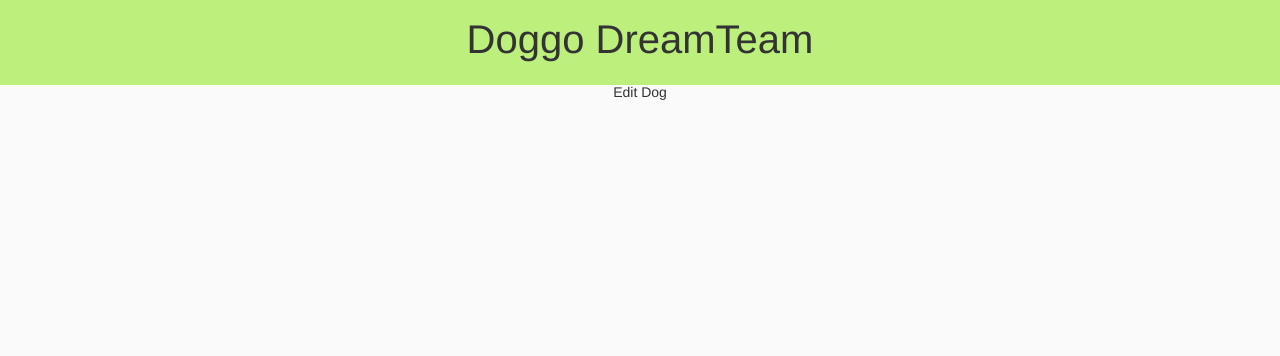
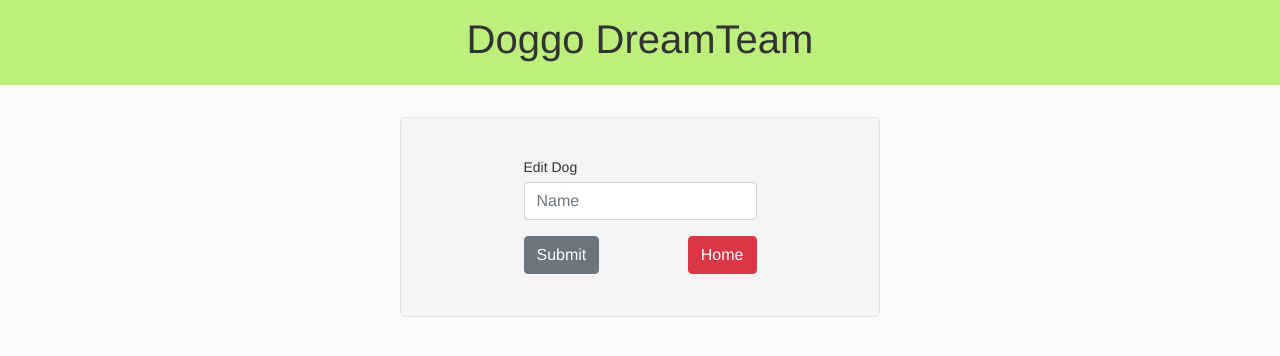
Before and after one commit to Netsujr/dog_soccer_team, a React (Create React App) app: page /edit/1 in a window 1280 px wide. Shown: the top 356 px of the page. Built offline with nearby package versions, Linux system fonts and the light colour scheme.

Commit message:
added heading and Doglist components

```diff
--- a/src/components/AddDog.js
+++ b/src/components/AddDog.js
@@ -14,7 +14,6 @@ const AddDog = () => {
         <ButtonsContainer>
           <Button>Submit</Button>
           <Link to='/' className='btn btn-danger'>Home</Link>
-
         </ButtonsContainer>
       </Form>
     </FormContainer>
--- /dev/null
+++ b/src/components/DogList.js
@@ -0,0 +1,11 @@
+import React from 'react';
+
+const DogList = () => {
+  return (
+    <div>
+        <h1>Dog List</h1>
+    </div>
+  );
+};
+
+export default DogList;
--- a/src/components/EditDog.js
+++ b/src/components/EditDog.js
@@ -1,11 +1,42 @@
 import React from 'react';
+import styled from 'styled-components';
+import { Link } from 'react-router-dom';
+import { Form, FormGroup, Label, Input, Button } from 'reactstrap';
 
 const EditDog = () => {
   return (
-    <div>
-      Edit Dog
-    </div>
+    <FormContainer>
+      <Form>
+        <FormGroup>
+          <Label for="name">Edit Dog</Label>
+          <Input type="text" name="name" id="name" placeholder="Name" />
+        </FormGroup>
+        <ButtonsContainer>
+          <Button>Submit</Button>
+          <Link to='/' className='btn btn-danger'>Home</Link>
+        </ButtonsContainer>
+      </Form>
+    </FormContainer>
   );
 };
 
 export default EditDog;
+
+const FormContainer = styled.div`
+  display: flex;
+  justify-content: center;
+  align-items: center;
+  min-height: 200px;
+  width: 30rem;
+  background-color: #f5f5f5;
+  margin-top: 2rem;
+  border-radius: 5px;
+  border: 1px solid #e5e5e5;
+  `;
+
+const ButtonsContainer = styled.div`
+  display: flex;
+  justify-content: space-between;
+  align-items: center;
+  width: 100%;
+  `;
--- /dev/null
+++ b/src/components/Heading.js
@@ -0,0 +1,11 @@
+import React from 'react';
+
+const Heading = () => {
+  return (
+    <div>
+      <h1>Heading</h1>
+    </div>
+  );
+};
+
+export default Heading;
--- a/src/components/Home.js
+++ b/src/components/Home.js
@@ -1,9 +1,12 @@
 import React from 'react';
+import DogList from './DogList';
+import Heading from './Heading';
 
 const Home = () => {
   return (
     <div>
-      <h1>Home</h1>
+      <Heading />
+      <DogList/>
     </div>
   );
 };
```
